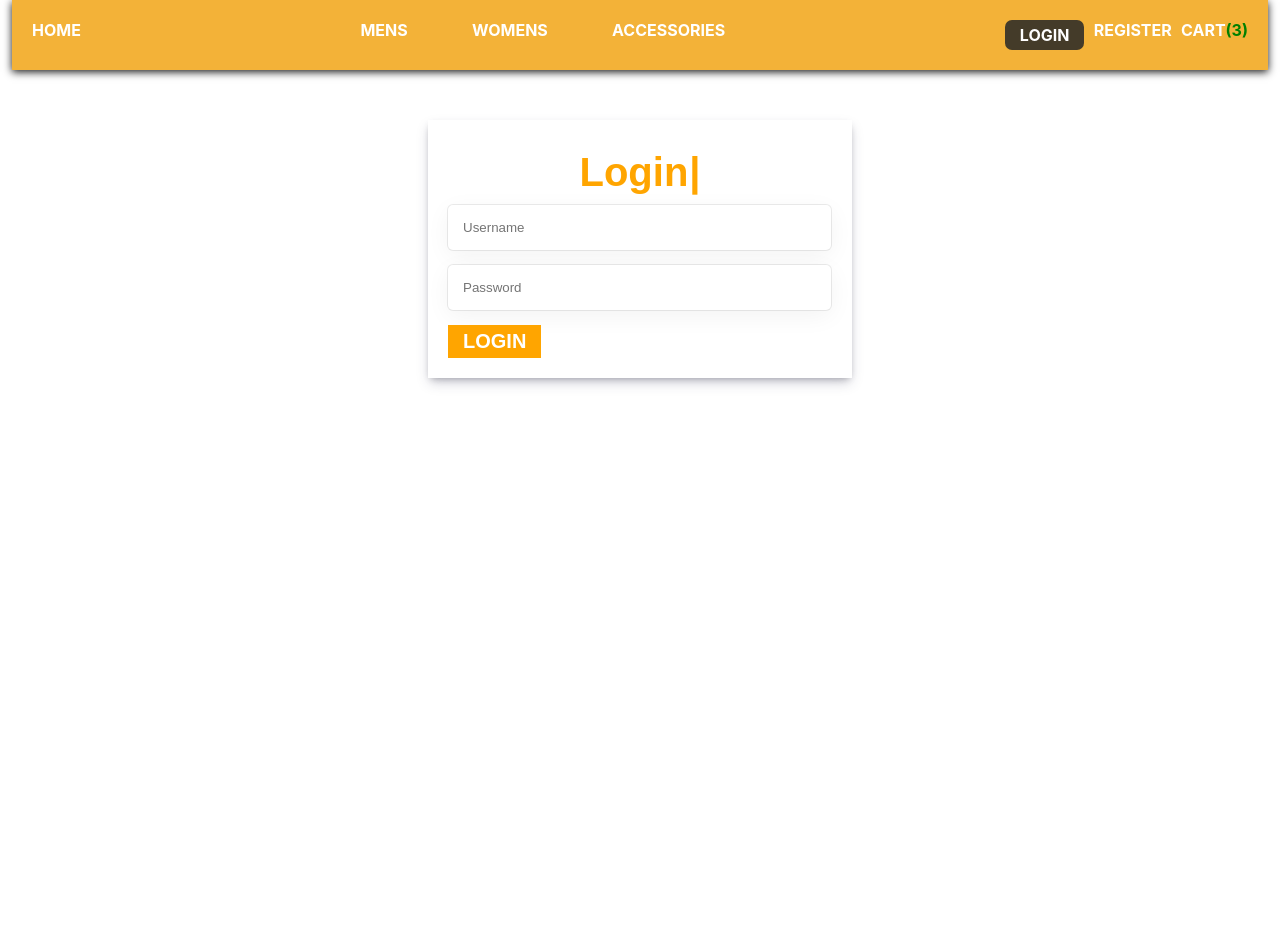
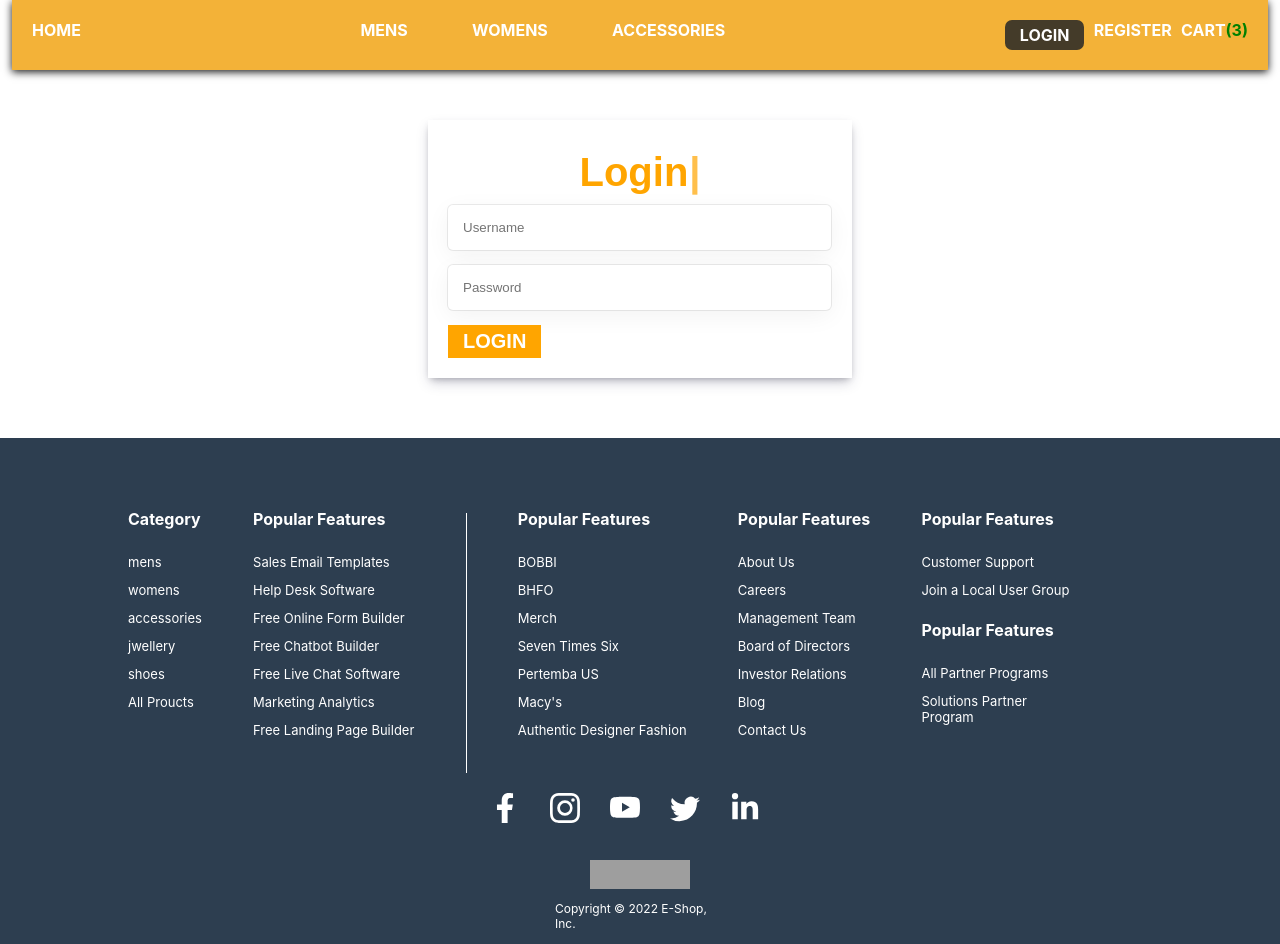
Before and after one commit to Sayli555/e-shop, a React (Create React App) app: page /login in a window 1280 px wide. Shown: the top 944 px of the page. Before the commit the page ends 800 px from the top, so only its background shows below. Built offline with nearby package versions, Linux system fonts and the light colour scheme; data requests are answered from the project's data file; grey boxes are pictures that could not be loaded.

Commit message:
footer done

```diff
--- a/src/App.js
+++ b/src/App.js
@@ -6,6 +6,7 @@ import Women from './pages/products/Women';
 import Cart from './pages/Cart';
 import Navbar from './components/Navbar';
 import MainRoutes from './pages/MainRoutes';
+import Footer from './components/footer/Footer';
 
 
 function App() {
@@ -13,6 +14,7 @@ function App() {
     <div className="App">
     <Navbar/>
      <MainRoutes/>
+     <Footer/>
     </div>
   );
 }
--- /dev/null
+++ b/src/components/footer/Footer.css
@@ -0,0 +1,112 @@
+.footer_main_div{
+    width:100%;
+    height: 600px;
+    background-color: #2d3e50;
+    color: white;
+}
+.footer_supports_div{
+    display: flex;
+    /* border: 1px solid white; */
+    width:80%;
+
+    padding-top: 50px;
+    margin: auto;
+    cursor: pointer;
+}
+.footerlink{
+    text-decoration: none;
+    color: white;
+    font-size: 13px;
+    cursor: pointer;
+
+
+}
+.footer_feature_single-div{
+    margin-bottom: 12px;
+}
+.feature{
+    margin-right: 5%;
+}
+.feature>h4{
+    font-size: 16px;
+    font-weight: bold;
+    margin-bottom: 25px;
+}
+
+
+.footerlink:hover{
+    text-decoration: underline;
+    color: aqua;
+}
+.Footer_hr_line{
+    height: 260PX;
+
+    background-color: white;
+    width:1PX;
+    margin-top: 25px;
+    margin-right: 5%;
+}
+
+.footer_social_icons{
+    display: flex;
+    margin: auto;
+    margin-top: 20px;
+    width:300px
+
+}
+.icons{
+    font-size: 30px;
+    margin-right: 30px;
+}
+.icons:hover{
+    color: aqua;
+}
+.footer_icons_link{
+    text-decoration: none;
+    color: white;
+}
+hr{
+    width:30%;
+    margin: auto;
+    margin-top: 20px;
+}
+.footer_hub_logo{
+    width:100px;
+    margin: auto;
+    height: 29px;
+    margin-top: 30px;
+}
+.footer_copyright{
+    width:170px;
+    font-size:12px;
+    /* border: 1px solid black; */
+    margin: auto;
+    margin-top: 12px;
+}
+.footer_stuff{
+    display: flex;
+    width:310px;
+    /* border: 1px solid white; */
+    margin: auto;
+    height: 20px;
+    margin-top: 15px;
+    cursor: pointer;
+}
+.footer_stuff>div{
+    margin-right: 5%;
+
+
+}
+.vrline{
+    background-color: white;
+    width:1px;
+    height: 90%;
+}
+.footer_stuff>div:hover{
+    color: aqua;
+    text-decoration: none;
+    cursor: pointer;
+}
+.footer_text{
+    text-decoration: underline;
+}
--- /dev/null
+++ b/src/components/footer/Footer.jsx
@@ -0,0 +1,313 @@
+import React from 'react';
+import "./Footer.css";
+// import {Popularfeatures,features,freeTools,Comapny,Costomers,Partners,socialIcons} from "./footer";
+import { Link } from 'react-router-dom';
+
+
+// **********************************footerjs********************************************
+
+import {FaFacebookF} from "react-icons/fa";
+import {BsInstagram} from "react-icons/bs";
+import {BsYoutube} from "react-icons/bs";
+import {BsTwitter} from "react-icons/bs";
+import {FaLinkedinIn} from "react-icons/fa"
+
+
+ const Popularfeatures=[
+    {
+        name:"mens",
+        path:"/"
+    },
+    {
+        name:"womens",
+        path:"/"
+    },
+    {
+        name:"accessories",
+        path:"/"
+    },
+    {
+        name:"jwellery",
+        path:"/"
+    },
+    {
+        name:"shoes",
+        path:"/"
+    },
+    {
+        name:"All Proucts",
+        path:"/"
+    }
+
+]
+
+
+const features=[
+    {
+        name:"Sales Email Templates",
+        path:"/"
+    },
+    {
+        name:"Help Desk Software",
+        path:"/"
+    },
+    {
+        name:"Free Online Form Builder",
+        path:"/"
+    },
+    {
+        name:"Free Chatbot Builder",
+        path:"/"
+    },
+    {
+        name:"Free Live Chat Software",
+        path:"/"
+    },
+    {
+        name:"Marketing Analytics",
+        path:"/"
+    },
+    {
+        name:"Free Landing Page Builder",
+        path:"/"
+    }
+
+
+]
+
+
+ const freeTools=[
+    {
+        name:"BOBBI",
+        path:"/"
+    },
+    {
+        name:"BHFO",
+        path:"/"
+    },
+    {
+        name:"Merch",
+        path:"/"
+    },
+    {
+        name:"Seven Times Six",
+        path:"/"
+    },
+    {
+        name:"Pertemba US",
+        path:"/"
+    },
+    {
+        name:"Macy's",
+        path:"/"
+    },
+    {
+        name:"Authentic Designer Fashion",
+        path:"/"
+    }
+
+]
+
+
+
+ const Comapny=[
+    {
+        name:"About Us",
+        path:"/"
+    },
+    {
+        name:"Careers",
+        path:"/"
+    },
+    {
+        name:"Management Team",
+        path:"/"
+    },
+    {
+        name:"Board of Directors",
+        path:"/"
+    },
+    {
+        name:"Investor Relations",
+        path:"/"
+    },
+    {
+        name:"Blog",
+        path:"/"
+    },
+    {
+        name:"Contact Us",
+        path:"/"
+    }
+
+]
+
+
+ const Costomers=[
+    {
+        name:"Customer Support",
+        path:"/"
+    },
+    {
+        name:"Join a Local User Group",
+        path:"/"
+    }
+]
+
+
+ const Partners=[
+    {
+        name:"All Partner Programs",
+        path:"/"
+    },
+    {
+        name:"Solutions Partner Program",
+        path:"/"
+    }
+
+
+
+
+]
+
+
+
+ const socialIcons=[
+    {
+        icon:<FaFacebookF/>,
+        path:"/"
+    },
+    {
+        icon:<BsInstagram/>,
+        path:"/"
+    },
+    {
+        icon:<BsYoutube/>,
+        path:"/"
+    },
+    {
+        icon:<BsTwitter/>,
+        path:"/"
+    },
+    {
+        icon:<FaLinkedinIn/>,
+        path:"/"
+    }
+]
+
+
+
+
+
+
+
+
+
+
+
+
+
+
+
+const Footer = () => {
+
+  return (
+    <div className='footer_main_div'>
+      <div className='footer_supports_div'>
+
+        {/* ***********************************************popular feature**************************** */}
+        <div className='feature'>
+            <h4>Category</h4>
+           {Popularfeatures.map((e)=>(
+            <Link to={e.path} className="footerlink">
+               <div key={e.name} className="footer_feature_single-div">{e.name}</div>
+            </Link>
+
+           ))}
+        </div>
+        <div className='feature'>
+            <h4>Popular Features</h4>
+           {features.map((e)=>(
+            <Link to={e.path} className="footerlink">
+               <div key={e.name} className="footer_feature_single-div">{e.name}</div>
+            </Link>
+
+           ))}
+        </div>
+        <div className='Footer_hr_line'></div>
+        <div className='feature'>
+            <h4>Popular Features</h4>
+           {freeTools.map((e)=>(
+            <Link to={e.path} className="footerlink">
+               <div key={e.name} className="footer_feature_single-div">{e.name}</div>
+            </Link>
+
+           ))}
+        </div>
+        <div className='feature'>
+            <h4>Popular Features</h4>
+           {Comapny.map((e)=>(
+            <Link to={e.path} className="footerlink">
+               <div key={e.name} className="footer_feature_single-div">{e.name}</div>
+            </Link>
+
+           ))}
+        </div>
+        <div>
+        <div className='feature'>
+            <h4>Popular Features</h4>
+           {Costomers.map((e)=>(
+            <Link to={e.path} className="footerlink">
+               <div key={e.name} className="footer_feature_single-div">{e.name}</div>
+            </Link>
+
+           ))}
+        </div>
+
+        <div className='feature'>
+            <h4>Popular Features</h4>
+           {Partners.map((e)=>(
+            <Link to={e.path} className="footerlink">
+               <div key={e.name} className="footer_feature_single-div">{e.name}</div>
+            </Link>
+
+           ))}
+        </div>
+        </div>
+      </div>
+
+
+      {/* ****************************************social connect********************************************* */}
+
+     {/* <hr/> */}
+      <div className='footer_social_icons'>
+
+            {socialIcons.map((e)=>(
+               <Link to={e.path} className="footer_icons_link">
+                    <div className='icons'>{e.icon}</div>
+               </Link>
+
+            ))}
+      </div>
+      <div className='footer_hub_logo'>
+         <img
+         src="https://encrypted-tbn0.gstatic.com/images?q=tbn:ANd9GcQLML1ibybQ73h18sO174RwB0Ztb-TVz_czqQ&usqp=CAU"
+         width="100%"
+         height="100%"
+         />
+      </div>
+      <div className='footer_copyright'>Copyright © 2022 E-Shop, Inc.</div>
+      <div className='footer_stuff'>
+         <div className='footer_text'>Legal Stuff</div>
+         <div className='vrline'></div>
+         <div className='footer_text'>PrivacyPolicy</div>
+         <div className='vrline'></div>
+         <div className='footer_text'>Security</div>
+
+      </div>
+
+    </div>
+  )
+}
+
+export default Footer
--- a/src/components/products/product.css
+++ b/src/components/products/product.css
@@ -32,7 +32,7 @@ border: none;
     grid-template-columns: repeat(3,32%);
     grid-template-columns: repeat(auto,350px);
     grid-gap: 2%;
-    height: 800px;
+    height: 1200px;
     overflow: scroll;
     /* box-shadow: rgba(0, 0, 0, 0.05) 0px 6px 24px 0px, rgba(0, 0, 0, 0.08) 0px 0px 0px 1px; */
 }
--- a/src/pages/cart.css
+++ b/src/pages/cart.css
@@ -7,7 +7,7 @@
 }
 .cart-products{
     width:68%;
-    border: 1px solid black;
+    /* border: 1px solid black; */
     text-align: left;
     padding: 10px;
 }
--- a/src/pages/registelogin/register.css
+++ b/src/pages/registelogin/register.css
@@ -5,6 +5,7 @@
     padding: 20px;
     box-shadow: rgba(50, 50, 93, 0.25) 0px 6px 12px -2px, rgba(0, 0, 0, 0.3) 0px 3px 7px -3px;
     margin-top: 50px;
+    margin-bottom: 60px;
 }
 
 .register input{
```
